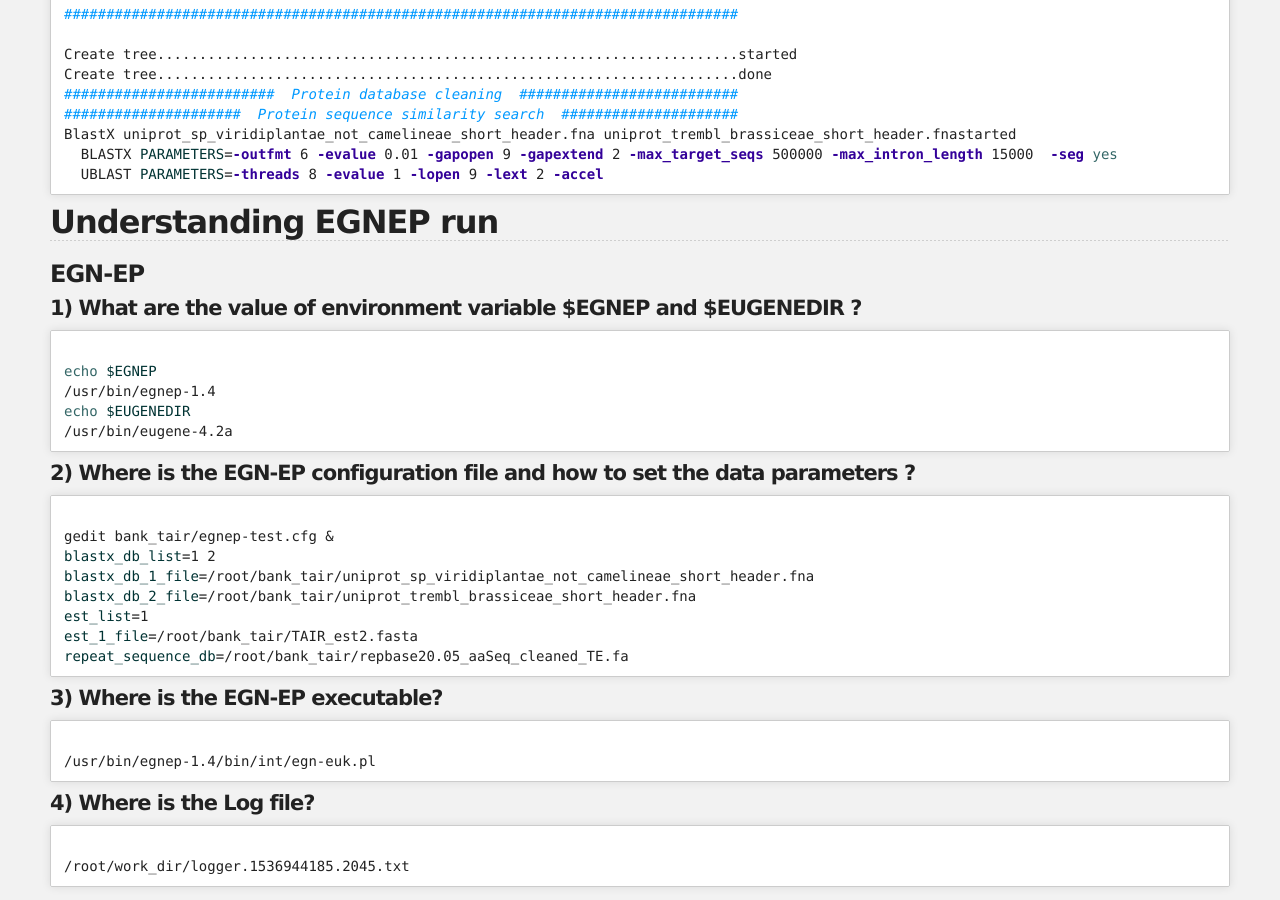
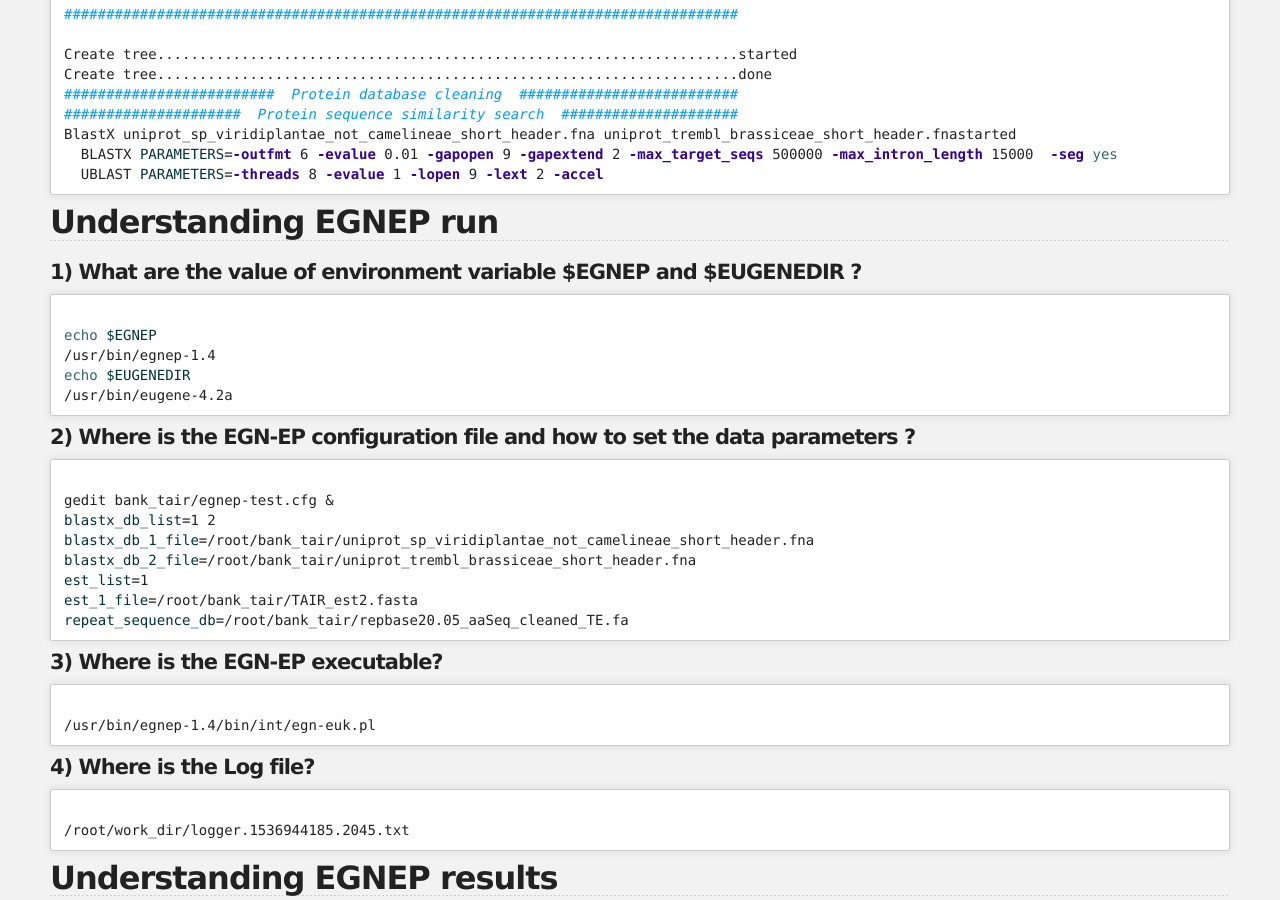
Before and after one commit to SouthGreenPlatform/trainings, a Jekyll site: the page built from _pages/annotation/Eugene/exercice_eugene_appliance_cor.md, in a window 1280 px wide and 900 px high, scrolled down 1765 px. Built offline with Jekyll 4.4.1, drawn with Linux system fonts in a browser that asks for light colours; nearby versions of some CDN libraries.

Commit message:
Update exercice_eugene_appliance_cor.md

```diff
--- a/_pages/annotation/Eugene/exercice_eugene_appliance_cor.md
+++ b/_pages/annotation/Eugene/exercice_eugene_appliance_cor.md
@@ -90,8 +90,6 @@ BlastX uniprot_sp_viridiplantae_not_camelineae_short_header.fna uniprot_trembl_b
 {% endhighlight %}
 
 ## Understanding EGNEP run
-
-### EGN-EP
 
 #### 1) What are the value of environment variable $EGNEP and $EUGENEDIR ?
 
```
